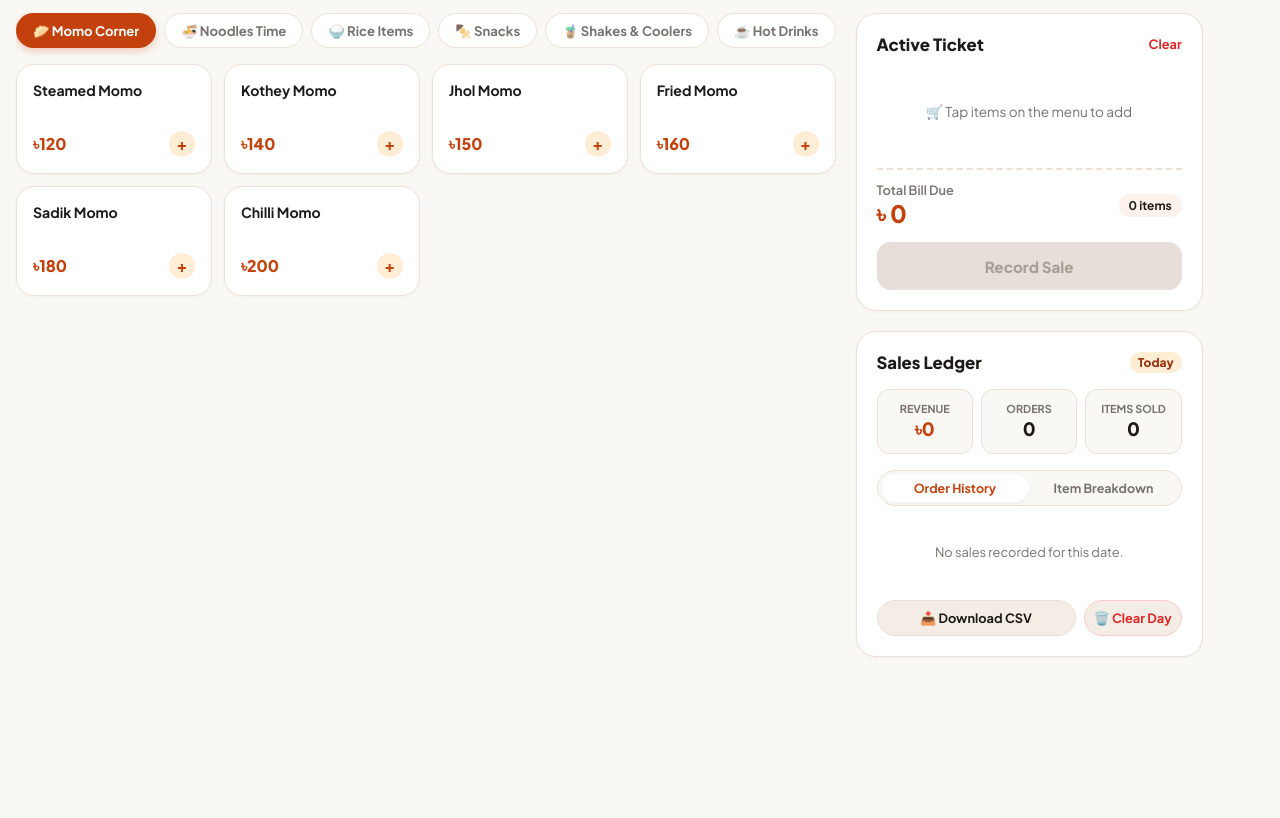
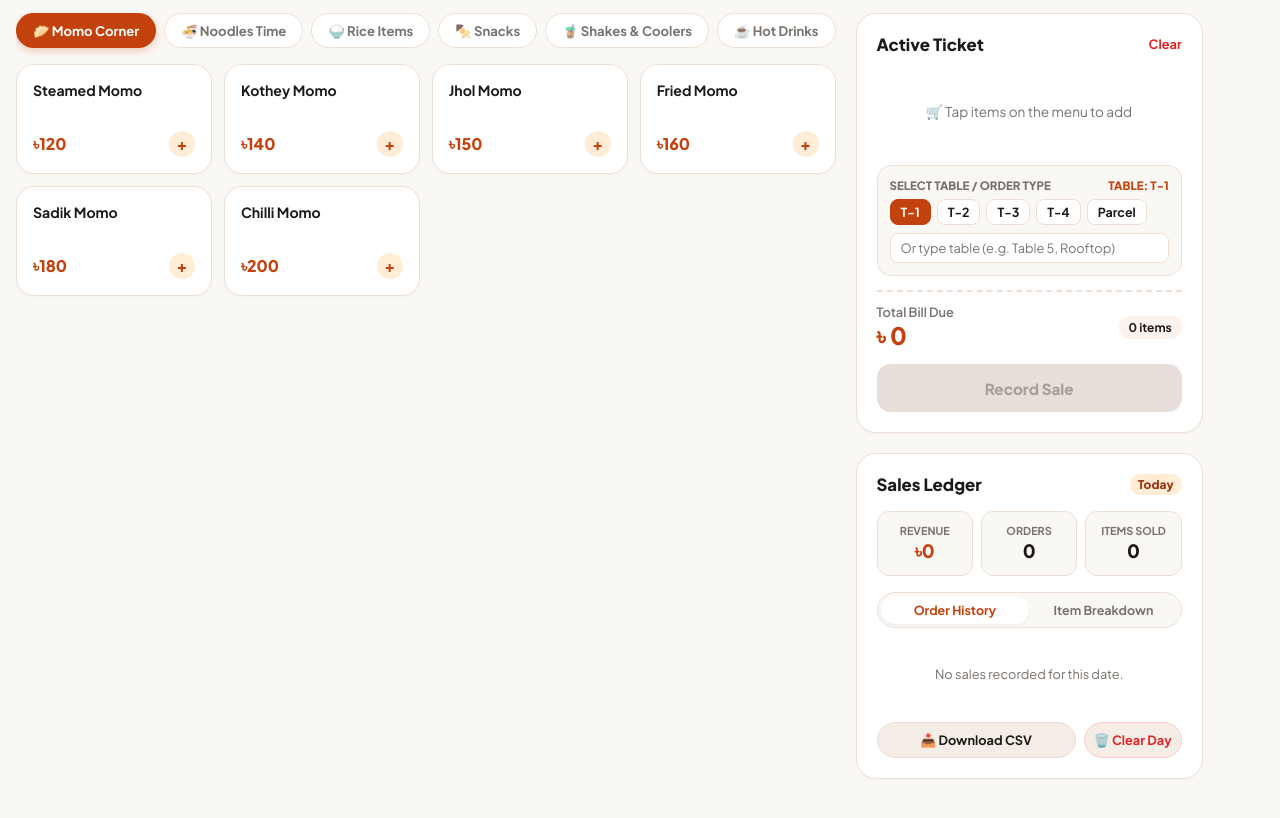
Before and after one commit to Mahbub-Shanto/aashi-pos, a plain HTML site: page index.html in a window 1280 px wide. Shown: the part 72-890 px from the top of the page. Drawn offline with Linux system fonts and the light colour scheme.

Commit message:
Adjust ticket list height and add table selection UI

```diff
--- a/index.html
+++ b/index.html
@@ -183,7 +183,7 @@
     .panel-head h2 { font-size: 1.05rem; font-weight: 800; }
 
     /* Cart */
-    .ticket-list { max-height: 250px; overflow-y: auto; }
+    .ticket-list { max-height: 230px; overflow-y: auto; }
     .ticket-row {
       display: flex;
       justify-content: space-between;
@@ -214,8 +214,60 @@
     }
     .stepper-val { font-size: 0.82rem; font-weight: 800; width: 18px; text-align: center; }
 
+    /* Table Selector */
+    .table-section {
+      background: var(--surface);
+      border: 1px solid var(--border);
+      border-radius: 14px;
+      padding: 0.75rem;
+      margin-top: 0.85rem;
+    }
+    .table-section-label {
+      font-size: 0.72rem;
+      font-weight: 800;
+      color: var(--text-muted);
+      text-transform: uppercase;
+      margin-bottom: 6px;
+      display: flex;
+      justify-content: space-between;
+    }
+    .table-chips {
+      display: flex;
+      gap: 6px;
+      overflow-x: auto;
+      scrollbar-width: none;
+      padding-bottom: 2px;
+    }
+    .table-chips::-webkit-scrollbar { display: none; }
+    .tbl-chip {
+      background: white;
+      border: 1px solid var(--border);
+      color: var(--text);
+      padding: 4px 10px;
+      border-radius: 8px;
+      font-size: 0.78rem;
+      font-weight: 700;
+      cursor: pointer;
+      white-space: nowrap;
+    }
+    .tbl-chip.selected {
+      background: var(--primary);
+      color: white;
+      border-color: var(--primary);
+    }
+    .custom-table-input {
+      width: 100%;
+      margin-top: 6px;
+      padding: 6px 10px;
+      border: 1px solid var(--border);
+      border-radius: 8px;
+      font-size: 0.8rem;
+      outline: none;
+      background: white;
+    }
+
     .bill-bar {
-      margin-top: 1rem;
+      margin-top: 0.85rem;
       padding-top: 0.75rem;
       border-top: 2px dashed var(--border);
       display: flex;
@@ -290,6 +342,15 @@
       padding: 0.65rem 0;
       border-bottom: 1px solid #fbf7f4;
       font-size: 0.82rem;
+    }
+    .table-tag {
+      background: var(--primary-container);
+      color: var(--primary-dark);
+      padding: 2px 6px;
+      border-radius: 6px;
+      font-size: 0.7rem;
+      font-weight: 800;
+      margin-left: 4px;
     }
     .btn-trash {
       width: 26px;
@@ -397,6 +458,23 @@
         <div class="ticket-list" id="ticket-list">
           <p style="text-align:center; padding: 2rem 0; color:var(--text-muted); font-size:0.85rem;">🛒 Tap items on the menu to add</p>
         </div>
+
+        <!-- Table No. Selector -->
+        <div class="table-section">
+          <div class="table-section-label">
+            <span>Select Table / Order Type</span>
+            <span id="active-table-display" style="color:var(--primary); font-weight:800;">Table: T-1</span>
+          </div>
+          <div class="table-chips">
+            <button class="tbl-chip selected" onclick="pickTable('T-1')">T-1</button>
+            <button class="tbl-chip" onclick="pickTable('T-2')">T-2</button>
+            <button class="tbl-chip" onclick="pickTable('T-3')">T-3</button>
+            <button class="tbl-chip" onclick="pickTable('T-4')">T-4</button>
+            <button class="tbl-chip" onclick="pickTable('Parcel')">Parcel</button>
+          </div>
+          <input class="custom-table-input" id="custom-table-input" placeholder="Or type table (e.g. Table 5, Rooftop)" oninput="customTableType(this.value)" />
+        </div>
+
         <div class="bill-bar">
           <div>
             <div style="font-size:0.8rem; color:var(--text-muted); font-weight:600;">Total Bill Due</div>
@@ -565,6 +643,7 @@
     let activeCategory = Object.keys(menu)[0] || "";
     let activeCart = {};
     let subTab = 'orders';
+    let selectedTable = 'T-1';
 
     function getTodayString() {
       const d = new Date();
@@ -625,6 +704,26 @@
       `).join('');
     }
 
+    // Table Selection
+    function pickTable(tbl) {
+      selectedTable = tbl;
+      document.querySelectorAll('.tbl-chip').forEach(el => {
+        el.classList.toggle('selected', el.innerText === tbl);
+      });
+      document.getElementById('custom-table-input').value = '';
+      document.getElementById('active-table-display').innerText = "Table: " + tbl;
+    }
+
+    function customTableType(val) {
+      if (val.trim()) {
+        selectedTable = val.trim();
+        document.querySelectorAll('.tbl-chip').forEach(el => el.classList.remove('selected'));
+        document.getElementById('active-table-display').innerText = "Table: " + selectedTable;
+      } else {
+        pickTable('T-1');
+      }
+    }
+
     // Cart Operations
     function addToTicket(name, price) {
       if (!activeCart[name]) activeCart[name] = { price, qty: 0 };
@@ -641,6 +740,7 @@
 
     function clearTicket() {
       activeCart = {};
+      pickTable('T-1');
       renderTicket();
     }
 
@@ -695,7 +795,7 @@
       document.getElementById('cart-panel').scrollIntoView({ behavior: 'smooth' });
     }
 
-    // Checkout
+    // Checkout with Table No.
     async function recordSale() {
       const items = Object.keys(activeCart).map(name => ({
         name: name,
@@ -710,6 +810,7 @@
 
       const order = {
         id: "ORD-" + Date.now().toString().slice(-4) + Math.floor(Math.random() * 10),
+        table: selectedTable || "T-1",
         date: today,
         time: new Date().toLocaleTimeString([], { hour: '2-digit', minute: '2-digit' }),
         items: items,
@@ -734,7 +835,7 @@
       }
     }
 
-    // Deletion Operations with Cloud Deletion
+    // Delete Operations
     async function deleteSingleOrder(orderId) {
       if (!confirm(`Delete order ${orderId}?`)) return;
 
@@ -830,7 +931,9 @@
         view.innerHTML = orders.map(o => `
           <div class="row-record">
             <div>
-              <strong>${o.id}</strong> <span style="font-size:0.75rem; color:var(--text-muted);">${o.time}</span>
+              <strong>${o.id}</strong>
+              <span class="table-tag">${o.table || 'T-1'}</span>
+              <span style="font-size:0.75rem; color:var(--text-muted); margin-left:4px;">${o.time}</span>
               ${o.synced === false ? '<span style="color:#d97706; font-size:0.7rem; font-weight:800;"> (Offline)</span>' : ''}
               <br/>
               <span style="font-size:0.75rem; color:#57534e;">${(o.items || []).map(x => `${x.qty}x ${x.name}`).join(', ')}</span>
@@ -852,7 +955,7 @@
       }
     }
 
-    // Pending Offline Orders Helper
+    // Cloud Sync
     function getPending() {
       const ledger = loadLedger();
       const list = [];
@@ -862,7 +965,6 @@
       return list;
     }
 
-    // Push local unsynced orders to Supabase
     async function pushPending() {
       const conf = getCloudConfig();
       if (!conf || !navigator.onLine) return;
@@ -871,7 +973,7 @@
 
       try {
         const rows = pending.map(o => ({
-          id: o.id, date: o.date, time: o.time, items: o.items, totalQty: o.totalQty, orderTotal: o.orderTotal
+          id: o.id, table: o.table, date: o.date, time: o.time, items: o.items, totalQty: o.totalQty, orderTotal: o.orderTotal
         }));
 
         const res = await fetch(`${conf.url}/rest/v1/orders`, {
@@ -899,7 +1001,6 @@
       updateSyncUI();
     }
 
-    // TRUE TWO-WAY MIRROR SYNC (Deletions on other devices are purged locally)
     async function pullCloud() {
       const conf = getCloudConfig();
       if (!conf || !navigator.onLine) return;
@@ -915,16 +1016,16 @@
           const ledger = loadLedger();
           const cloudIdSet = new Set(cloudOrders.map(o => o.id));
 
-          // 1. Remove locally any order that was deleted from Supabase (unless created offline and waiting to push)
+          // Purge deleted orders locally
           Object.keys(ledger).forEach(date => {
             ledger[date] = ledger[date].filter(localOrder => {
-              if (localOrder.synced === false) return true; // keep unsynced local creations
-              return cloudIdSet.has(localOrder.id);         // remove if deleted from cloud
+              if (localOrder.synced === false) return true;
+              return cloudIdSet.has(localOrder.id);
             });
             if (ledger[date].length === 0) delete ledger[date];
           });
 
-          // 2. Insert or update cloud orders into local ledger
+          // Insert or update orders
           cloudOrders.forEach(co => {
             if (!ledger[co.date]) ledger[co.date] = [];
             const idx = ledger[co.date].findIndex(lo => lo.id === co.id);
@@ -935,7 +1036,6 @@
             }
           });
 
-          // 3. Sort orders newest first
           Object.keys(ledger).forEach(date => {
             ledger[date].sort((a, b) => b.id.localeCompare(a.id));
           });
@@ -1068,16 +1168,16 @@
       }
     }
 
-    // Export CSV
+    // Export CSV with Table Number Column
     function exportCSV() {
       const ledger = loadLedger();
       const orders = ledger[viewDate] || [];
       if (orders.length === 0) return alert("No sales recorded for " + viewDate);
 
-      let csv = "Date,Ticket ID,Time,Item,Price,Quantity,Item Total,Order Total\n";
+      let csv = "Date,Ticket ID,Table,Time,Item,Price,Quantity,Item Total,Order Total\n";
       orders.forEach(o => {
         (o.items || []).forEach(i => {
-          csv += `"${viewDate}","${o.id}","${o.time}","${i.name}",${i.price},${i.qty},${i.total},${o.orderTotal}\n`;
+          csv += `"${viewDate}","${o.id}","${o.table || 'T-1'}","${o.time}","${i.name}",${i.price},${i.qty},${i.total},${o.orderTotal}\n`;
         });
       });
       const blob = new Blob([csv], { type: 'text/csv' });
```
